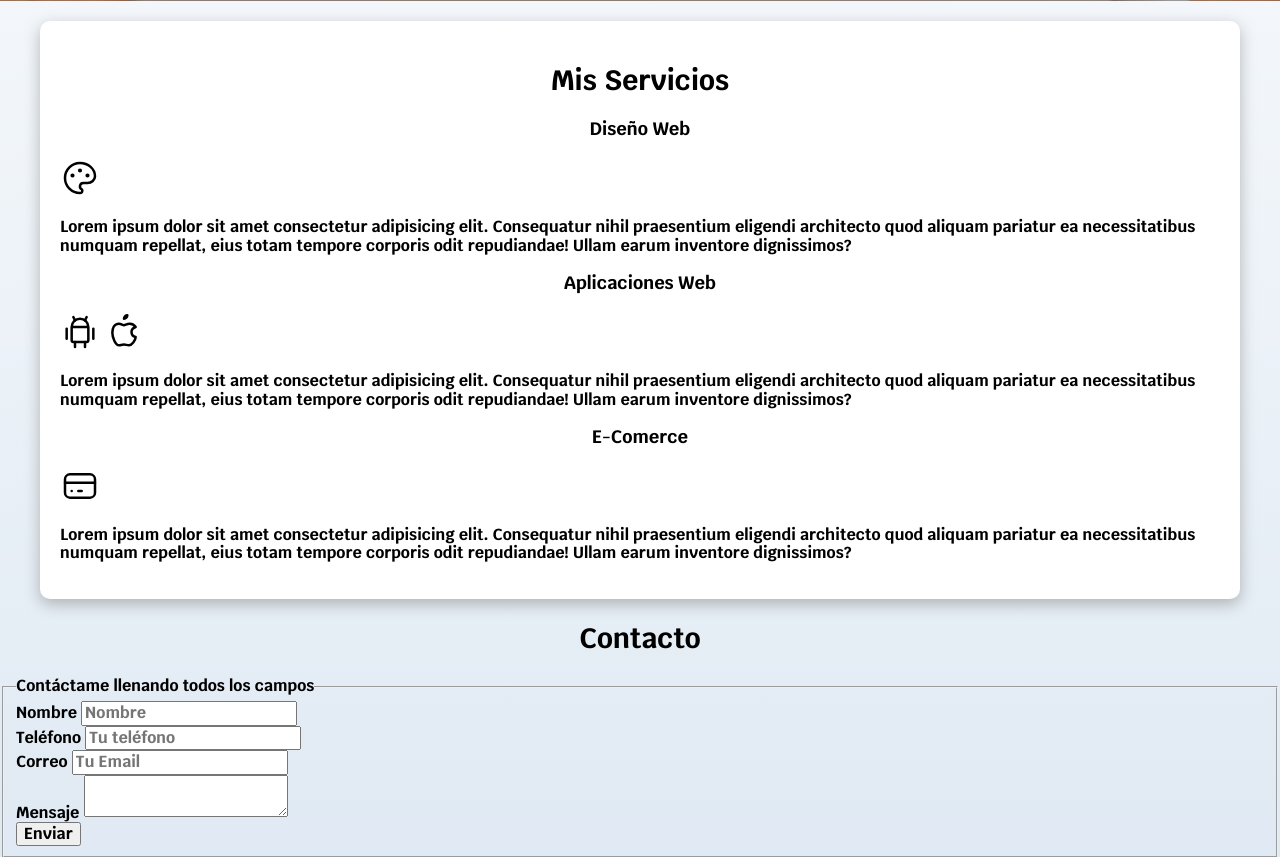
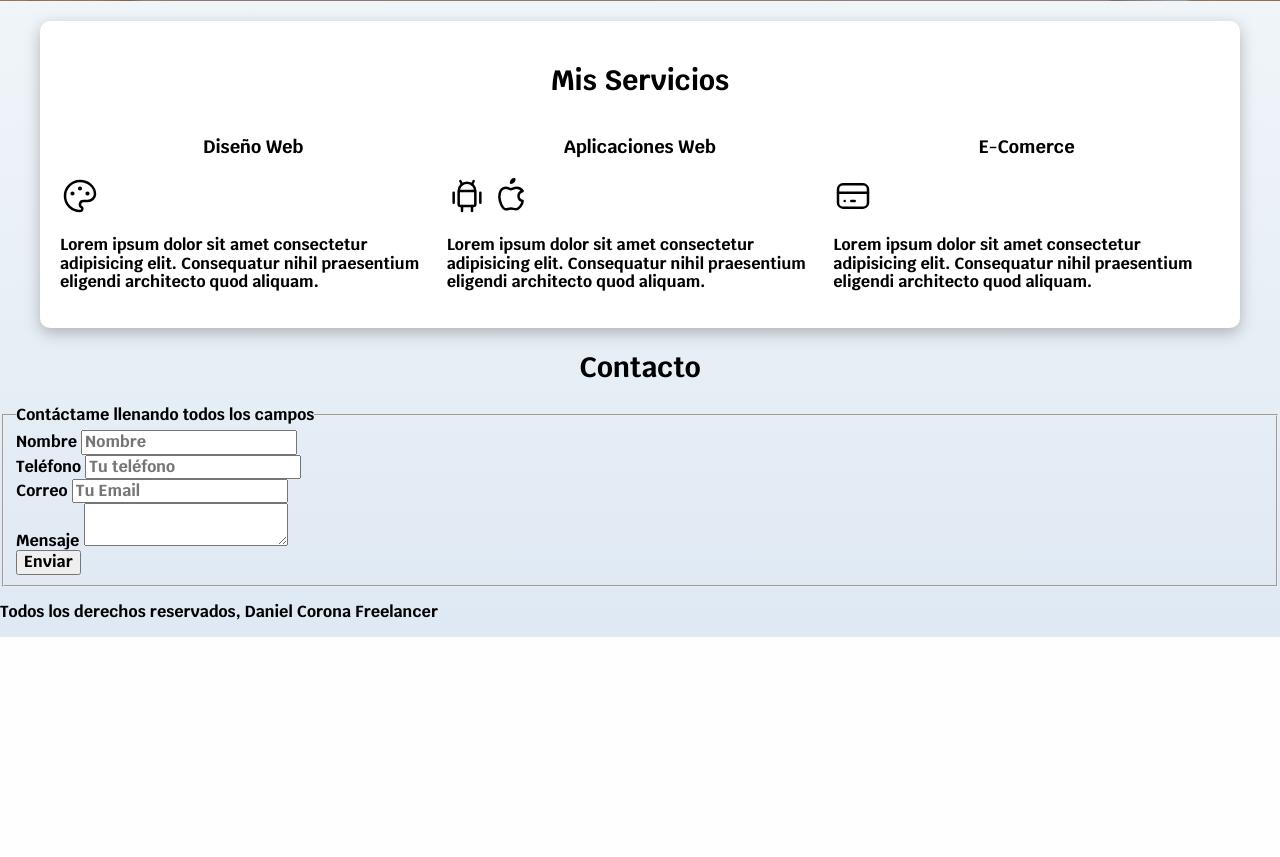
Before and after one commit to danicoroman/Proyectos_Web_Propios, a PHP site: page / in a window 1280 px wide. Shown: the part 547-1404 px from the top of the page. After the commit the page ends 1184 px from the top, so only its background shows below. Run offline with PHP 8.4, Linux system fonts and the light colour scheme.

Commit message:
Agrupados servicios con CSS Grid y creado archivo MD con explicación de grid y flexbox

```diff
--- a/1.freelancer_inicio/css/style.css
+++ b/1.freelancer_inicio/css/style.css
@@ -48,15 +48,16 @@ body {
     text-align: center;
 }
 
+.sombra {
+    box-shadow: 0px 5px 15px 0px rgba(112, 112, 112, 0.48);
+    background-color: var(--blanco);
+    padding: 2rem;
+    border-radius: 1rem;
+}
+
 @media (min-width: 768px) {
     .boton {
         width: auto;
-    }
-    .sombra {
-        box-shadow: 0px 5px 15px 0px rgba(112, 112, 112, 0.48);
-        background-color: var(--blanco);
-        padding: 2rem;
-        border-radius: 1rem;
     }
 }
 
@@ -160,3 +161,14 @@ h3 {
     display: flex;
     align-items: flex-end;
 }
+
+
+/* Servicios */
+
+@media (min-width: 768px) {
+    .servicios {
+        display: grid;
+        grid-template-columns: repeat(3, 1fr);
+        /*1 fr(1 fracción) en este caso = 33.3%*/
+    }
+}
--- a/1.freelancer_inicio/index.html
+++ b/1.freelancer_inicio/index.html
@@ -52,6 +52,7 @@
 
     <main class="contenedor sombra">
         <h2>Mis Servicios</h2>
+        <div class="servicios">
 
             <section>
                 <!--Cuando haya un heading, se pone un <section>-->
@@ -63,7 +64,7 @@
                 <circle cx="12" cy="7.5" r=".5" fill="currentColor" />
                 <circle cx="16.5" cy="10.5" r=".5" fill="currentColor" />
               </svg>
-            <p>Lorem ipsum dolor sit amet consectetur adipisicing elit. Consequatur nihil praesentium eligendi architecto quod aliquam pariatur ea necessitatibus numquam repellat, eius totam tempore corporis odit repudiandae! Ullam earum inventore dignissimos?</p>
+                <p>Lorem ipsum dolor sit amet consectetur adipisicing elit. Consequatur nihil praesentium eligendi architecto quod aliquam.</p>
             </section>
             <section>
                 <h3>Aplicaciones Web</h3>
@@ -82,7 +83,7 @@
                 <path d="M9 7c-3 0 -4 3 -4 5.5c0 3 2 7.5 4 7.5c1.088 -.046 1.679 -.5 3 -.5c1.312 0 1.5 .5 3 .5s4 -3 4 -5c-.028 -.01 -2.472 -.403 -2.5 -3c-.019 -2.17 2.416 -2.954 2.5 -3c-1.023 -1.492 -2.951 -1.963 -3.5 -2c-1.433 -.111 -2.83 1 -3.5 1c-.68 0 -1.9 -1 -3 -1z" />
                 <path d="M12 4a2 2 0 0 0 2 -2a2 2 0 0 0 -2 2" />
               </svg>
-            <p>Lorem ipsum dolor sit amet consectetur adipisicing elit. Consequatur nihil praesentium eligendi architecto quod aliquam pariatur ea necessitatibus numquam repellat, eius totam tempore corporis odit repudiandae! Ullam earum inventore dignissimos?</p>
+                <p>Lorem ipsum dolor sit amet consectetur adipisicing elit. Consequatur nihil praesentium eligendi architecto quod aliquam.</p>
             </section>
             <section>
                 <h3>E-Comerce</h3>
@@ -93,8 +94,10 @@
                 <line x1="7" y1="15" x2="7.01" y2="15" />
                 <line x1="11" y1="15" x2="13" y2="15" />
               </svg>
-            <p>Lorem ipsum dolor sit amet consectetur adipisicing elit. Consequatur nihil praesentium eligendi architecto quod aliquam pariatur ea necessitatibus numquam repellat, eius totam tempore corporis odit repudiandae! Ullam earum inventore dignissimos?</p>
+                <p>Lorem ipsum dolor sit amet consectetur adipisicing elit. Consequatur nihil praesentium eligendi architecto quod aliquam.</p>
             </section>
+        </div>
+        <!--Cierre clase servicios-->
     </main>
 
     <section>
```
Also changed, not shown: 1.freelancer_inicio/Casos flexbox-grid.md (added, +9 -0 lines). Lines whose indentation alone changed are shown as unchanged.
